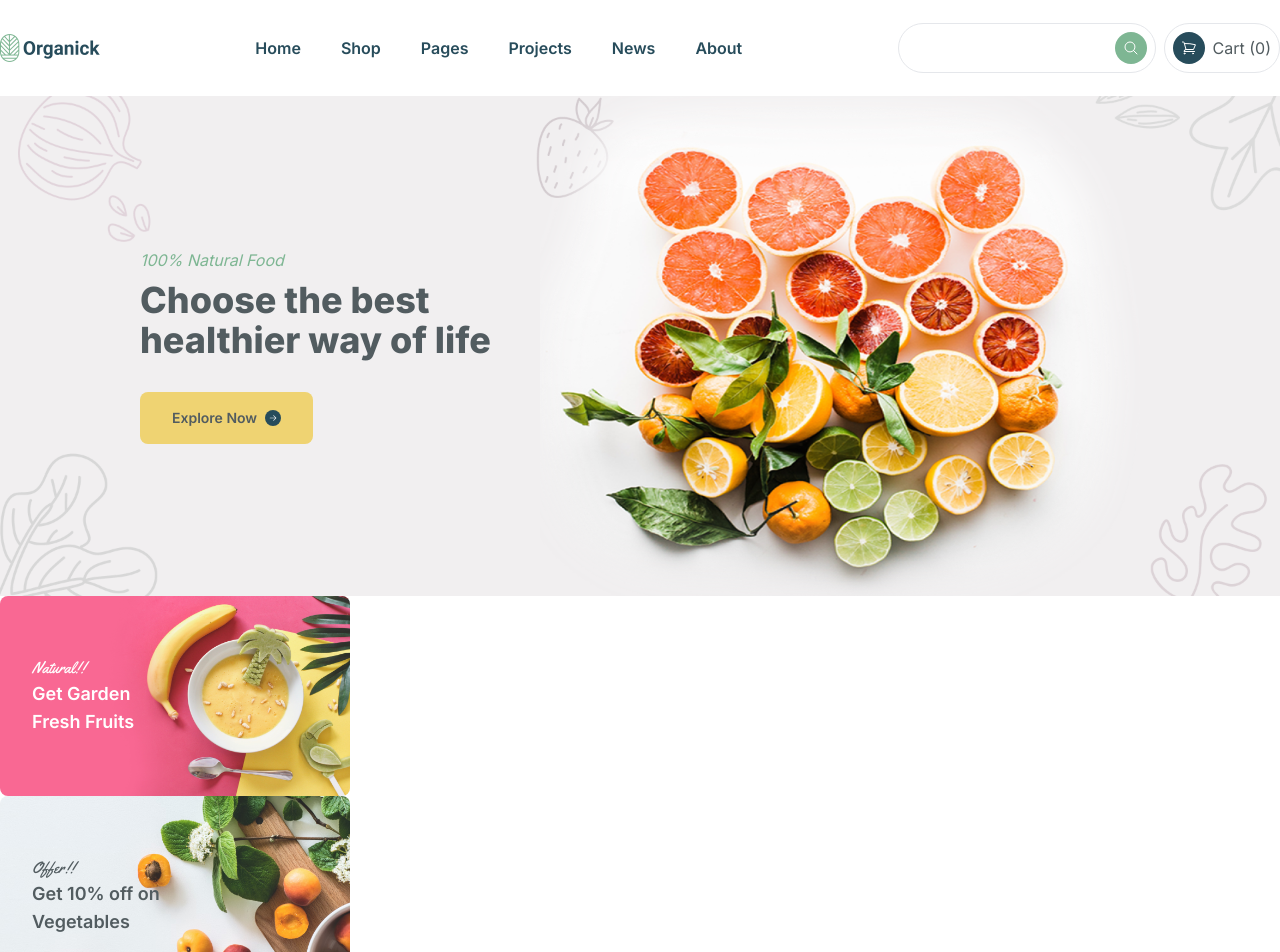
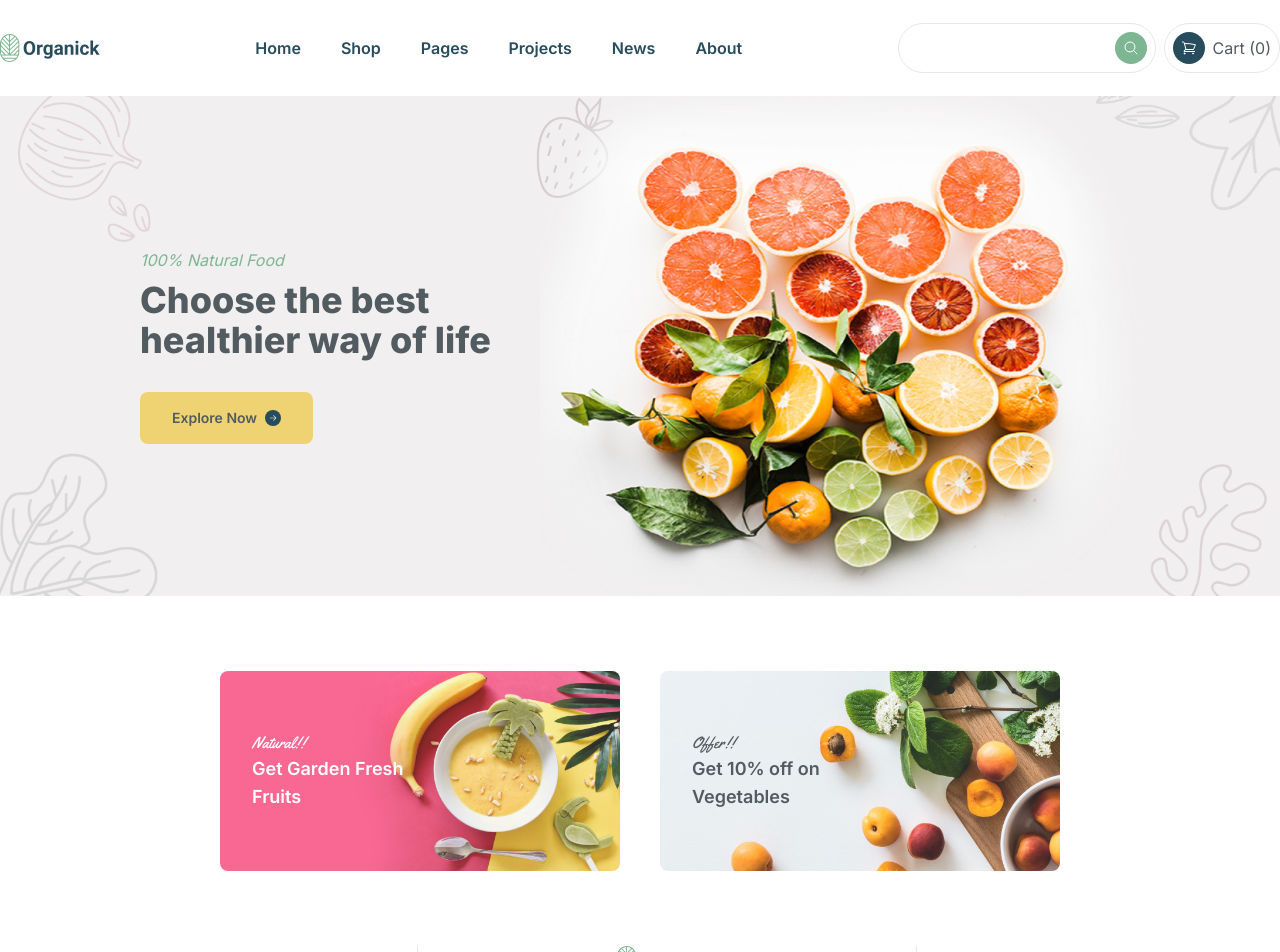
Before and after one commit to u-d-a-y-95/organick, a Next.js app: page / in a window 1280 px wide. Shown: the top 952 px of the page. Built offline with nearby package versions, Linux system fonts and the light colour scheme.

Commit message:
add offer banner

```diff
--- a/src/app/page.tsx
+++ b/src/app/page.tsx
@@ -29,7 +29,7 @@ export default function Home() {
         </div>
       </div>
       {/* offer banner */}
-      <div>
+      <div className=" h-[350px] flex justify-center items-center gap-10">
         <OfferBanner
           src="/img/offer-banner-1.png"
           title="Get Garden Fresh Fruits"
--- a/src/components/offerBanner.tsx
+++ b/src/components/offerBanner.tsx
@@ -19,7 +19,7 @@ export default function OfferBanner({
         backgroundSize: "cover",
         backgroundPosition: "center",
       }}
-      className="h-[200px] w-[350px] rounded-lg flex items-center p-8"
+      className="h-[200px] w-[400px] rounded-lg flex items-center p-8"
     >
       <div className={`text-${color} w-1/2`}>
         <h5 className={`${yellowtail.className}`}>{subTitle}</h5>
```
